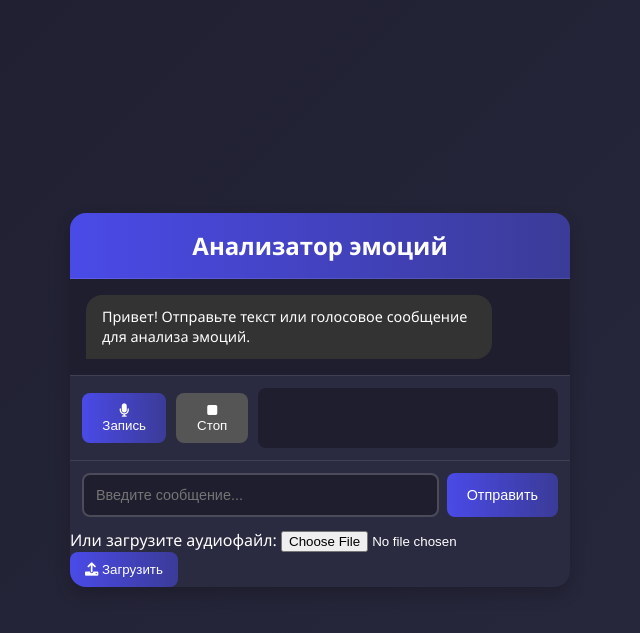
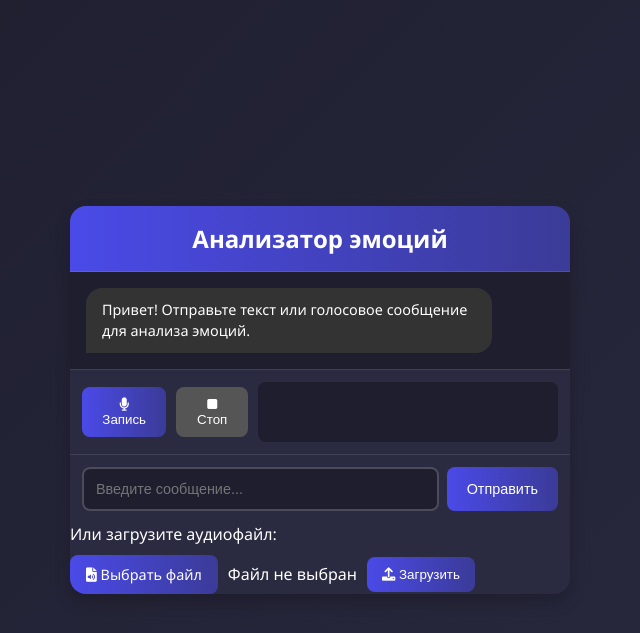
Before and after one commit to Arghet6/analyse_diplom_project, a Flask app: page / in a window 1280 px wide. Shown: the top 633 px of the page, without its empty margins (320-960 px from the left). Run offline with Flask 2, Linux system fonts and the light colour scheme.

Commit message:
Готовый проект на первом этапе

```diff
--- a/app.py
+++ b/app.py
@@ -7,6 +7,8 @@
 import io
 os.environ["HF_HUB_DISABLE_SYMLINKS_WARNING"] = "1"
 from transformers import AutoModelForAudioClassification, AutoFeatureExtractor
+
+
 
 app = Flask(__name__)
 
--- a/static/styles.css
+++ b/static/styles.css
@@ -146,3 +146,24 @@
 .file-upload input[type="file"] {
     flex: 1;
 }
+
+/* Красивая кнопка выбора файла */
+.custom-file-upload {
+    display: inline-block;
+    padding: 10px 16px;
+    background: linear-gradient(90deg, #4a4ae8, #3b3b98);
+    color: white;
+    font-size: 0.9rem;
+    border-radius: 8px;
+    cursor: pointer;
+    transition: background 0.3s ease;
+}
+
+.custom-file-upload:hover {
+    background: linear-gradient(90deg, #5a5aff, #4b4bb8);
+}
+
+/* Скрытие стандартного инпута */
+input[type="file"] {
+    display: none;
+}
--- a/templates/index.html
+++ b/templates/index.html
@@ -35,8 +35,13 @@
         </div>
 
 <div class="upload-container">
-            <label for="audio-file">Или загрузите аудиофайл:</label>
+    <label for="audio-file" class="upload-label">Или загрузите аудиофайл:</label>
+    <div class="file-upload">
+        <label for="audio-file" class="custom-file-upload">
+            <i class="fas fa-file-audio"></i> Выбрать файл
+        </label>
         <input type="file" id="audio-file" accept="audio/*">
+                <span id="file-name" class="file-name">Файл не выбран</span>
         <button id="upload-btn" class="audio-btn">
             <i class="fas fa-upload"></i> Загрузить
         </button>
@@ -46,3 +51,10 @@
     <script src="{{ url_for('static', filename='script.js') }}"></script>
 </body>
 </html>
+
+<script>
+        document.getElementById('audio-file').addEventListener('change', function() {
+        const fileName = this.files[0] ? this.files[0].name : 'Файл не выбран';
+        document.getElementById('file-name').textContent = fileName;
+    });
+</script>
```
Also changed, not shown: READme.txt (added), requirements.txt (line endings or trailing spaces), 2 other files. Lines whose indentation alone changed are shown as unchanged.
